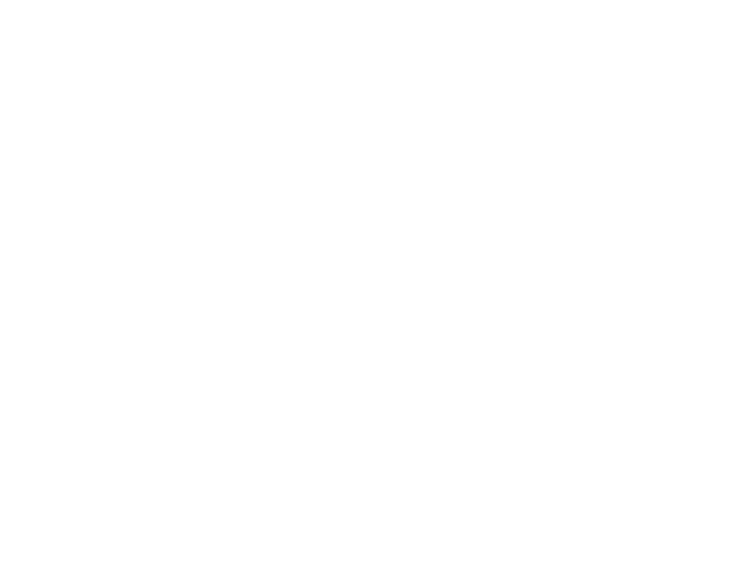
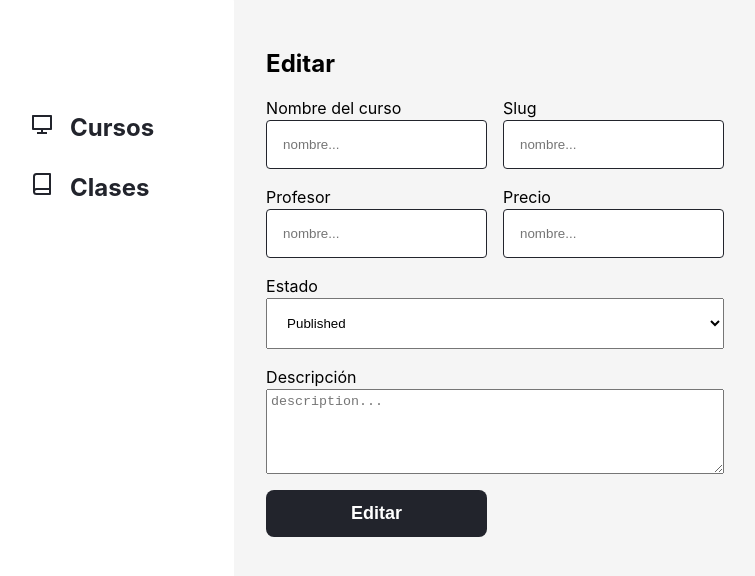
Before and after one commit to anthonysa0813/coursesClient, a React (Vite) app: page /course/1 in a window 1280 px wide. Before the commit this address had no page. Shown: the top 576 px of the page, without its empty margins (66-821 px from the left). Built offline with nearby package versions, Linux system fonts and the light colour scheme; no server answers.

Commit message:
edit section - with his function (done)

```diff
--- a/src/api/useFetch.ts
+++ b/src/api/useFetch.ts
@@ -28,3 +28,21 @@
   const data = await response.json();
   return data;
 };
+
+export const editFetch = async (endpoint: string, data: CoursesResponse) => {
+  const response = await fetch(`${URL_DEV}/${endpoint}/${data._id}`, {
+    method: "PUT",
+    headers: {
+      "Content-Type": "application/json",
+    },
+    body: JSON.stringify(data),
+  });
+  const dataResponse = await response.json();
+  return dataResponse;
+};
+
+export const getCourseFetch = async (endpoint: string, id: string) => {
+  const response = await fetch(`${URL_DEV}/${endpoint}/${id}`);
+  const data = await response.json();
+  return data;
+};
--- a/src/components/Table.tsx
+++ b/src/components/Table.tsx
@@ -1,5 +1,5 @@
 import React, { useEffect, useState } from "react";
-import { deleteFetch, getData, postfetch } from "../api/useFetch";
+import { deleteFetch, editFetch, getData, postfetch } from "../api/useFetch";
 import useForm from "../hooks/useForm";
 import { CoursesResponse } from "../interfaces";
 import { BoxModalToDelete, TableContainer } from "../styles/TableStyle";
@@ -9,15 +9,21 @@
 import TextArea from "./elements/TextArea";
 import Modal from "./Modal";
 import { ToastContainer, toast } from "react-toastify";
+import { Link } from "react-router-dom";
 
 const Table = () => {
   const [coursesData, setCoursesData] = useState<CoursesResponse[] | []>([]);
   const [blockActive, setBlockActive] = useState(false);
   const [showModal, seTshowModal] = useState(false);
   const [showModalToDelete, setShowModalToDelete] = useState(false);
+  const [currentCourse, setCurrentCourse] = useState<CoursesResponse>(
+    {} as CoursesResponse
+  );
+  const [showEdit, setShowEdit] = useState(false);
   const [error, setError] = useState(false);
   const notifySuccess = () => toast("Se creó el curso");
   const notifySuccessDelete = () => toast("Se eliminó el/los curso(s)");
+  const notifySuccessEdit = () => toast("Se editó el curso");
   const [coursesToDelete, setCoursesToDelete] = useState<String[] | []>([]);
   const [formInitialValue, setFormInitialValue] = useState({
     name: "",
@@ -27,7 +33,7 @@
     teacher: "",
   });
 
-  const { name, price, description, slug, teacher, handleChange } =
+  const { name, price, description, slug, teacher, handleChange, form } =
     useForm(formInitialValue);
 
   useEffect(() => {
@@ -42,6 +48,10 @@
 
   const showModalFunc = () => {
     seTshowModal((state) => !state);
+  };
+
+  const showModalEditFunc = () => {
+    setShowEdit((state) => !state);
   };
 
   const showModalToDeleteFunc = () => {
@@ -89,6 +99,22 @@
       notifySuccessDelete();
       showModalToDeleteFunc();
       window.location.reload();
+    });
+  };
+
+  const editFunc = (course: CoursesResponse) => {
+    setShowEdit((state) => !state);
+    setCurrentCourse(course);
+    setFormInitialValue(course);
+  };
+  const handleEdit = (e: React.FormEvent<HTMLFormElement>) => {
+    e.preventDefault();
+    editFetch("courses", form).then((res) => {
+      notifySuccessEdit();
+      setShowEdit(false);
+      setTimeout(() => {
+        window.location.reload();
+      }, 2000);
     });
   };
 
@@ -194,17 +220,13 @@
                   <div className="title">{course.name}</div>
                   <div className="slug">{course.slug}</div>
                   <div className="status">
-                    {course.status ? (
                     <div
                       className={`statusButton ${
                         course.status ? "published" : "draft"
                       }`}
                     >
-                        Published
+                      {course.status ? "published" : "draft"}
                     </div>
-                    ) : (
-                      "Draft"
-                    )}
                   </div>
                   <div className="price">
                     <div className={`statusButton priceBg`}>
@@ -212,7 +234,12 @@
                     </div>
                   </div>
                   <div className="duration">
-                    <div className="statusButton fill-warning">Editar</div>
+                    <div
+                      className="statusButton fill-warning"
+                      onClick={() => editFunc(course)}
+                    >
+                      <Link to={`/course/${course._id}`}>Editar</Link>
+                    </div>
                   </div>
                 </div>
               </>
--- a/src/hooks/useForm.tsx
+++ b/src/hooks/useForm.tsx
@@ -14,6 +14,7 @@
 
   return {
     ...form,
+    form,
     handleChange,
   };
 };
--- a/src/index.css
+++ b/src/index.css
@@ -57,6 +57,7 @@
 .outline-dark {
   border: 1px solid var(--color-black);
   color: var(--color-black);
+  background-color: var(--color-white);
 }
 
 .fill-dark {
@@ -68,6 +69,9 @@
   background-color: var(--color-orange);
   color: var(--color-white);
 }
+a {
+  color: var(--color-white);
+}
 
 .text-title {
   font-weight: bolder;
--- a/src/interfaces/index.ts
+++ b/src/interfaces/index.ts
@@ -2,7 +2,7 @@
   _id?: string;
   name: string;
   slug: string;
-  status?: boolean;
+  status?: boolean | string;
   teacher: string;
   price: string;
   description: string;
--- a/src/pages/Classes.tsx
+++ b/src/pages/Classes.tsx
@@ -4,7 +4,7 @@
 const Classes = () => {
   return (
     <MainLayout>
-      <h1>classes</h1>
+      <h1>Pronto aquí podrás ver tus clases....</h1>
     </MainLayout>
   );
 };
--- /dev/null
+++ b/src/pages/EditCourse.tsx
@@ -0,0 +1,156 @@
+import React, { useEffect, useState } from "react";
+import Input from "../components/elements/Input";
+import Label from "../components/elements/Label";
+import TextArea from "../components/elements/TextArea";
+import MainLayout from "../layout/MainLayout";
+import { EditForm } from "../styles/Edit";
+import { useParams } from "react-router-dom";
+import { editFetch, getCourseFetch } from "../api/useFetch";
+import { CoursesResponse } from "../interfaces";
+import useForm from "../hooks/useForm";
+import Button from "../components/elements/Button";
+import { ToastContainer, toast } from "react-toastify";
+
+const EditCourse = () => {
+  const { id = "" } = useParams();
+  const [currentCourse, setCurrentCourse] = useState<CoursesResponse>({
+    name: "",
+    price: "",
+    description: "",
+    status: true,
+    teacher: "",
+    slug: "",
+  });
+  const notifySuccess = () => toast.success("Se actualizó el curso");
+  // const [form, setForm] = useState({} as CoursesResponse)
+
+  const handleChange = (
+    e: React.ChangeEvent<
+      HTMLInputElement | HTMLTextAreaElement | HTMLSelectElement
+    >
+  ) => {
+    setCurrentCourse({
+      ...currentCourse,
+      [e.target.name]: e.target.value,
+    });
+  };
+
+  const changeStatusTrue = () => {
+    setCurrentCourse({
+      ...currentCourse,
+      status: true,
+    });
+  };
+  const changeStatusFalse = () => {
+    setCurrentCourse({
+      ...currentCourse,
+      status: false,
+    });
+  };
+
+  useEffect(() => {
+    getCourseFetch("courses", id).then((res) => {
+      console.log(res);
+      setCurrentCourse({
+        name: res.name,
+        price: res.price,
+        description: res.description,
+        status: res.status,
+        slug: res.slug,
+        teacher: res.teacher,
+      });
+    });
+  }, [id]);
+
+  const editSubmit = (e: React.FormEvent<HTMLFormElement>) => {
+    e.preventDefault();
+    editFetch("courses", {
+      ...currentCourse,
+      _id: id,
+      status: currentCourse.status == "published" ? true : false,
+    }).then((res) => {
+      console.log(res);
+      notifySuccess();
+      setTimeout(() => {
+        window.location.reload();
+      }, 2500);
+    });
+  };
+
+  return (
+    <MainLayout>
+      <h2>Editar</h2>
+      <ToastContainer />
+
+      <EditForm onSubmit={editSubmit}>
+        <div className="field">
+          <Label content="Nombre del curso" />
+          <Input
+            name="name"
+            placeholder="nombre..."
+            type="text"
+            value={currentCourse.name}
+            onChange={handleChange}
+          />
+        </div>
+        <div className="field">
+          <Label content="Slug" />
+          <Input
+            name="slug"
+            placeholder="nombre..."
+            type="text"
+            value={currentCourse.slug}
+            onChange={handleChange}
+          />
+        </div>
+        <div className="field">
+          <Label content="Profesor" />
+          <Input
+            name="teacher"
+            placeholder="nombre..."
+            type="text"
+            value={currentCourse.teacher}
+            onChange={handleChange}
+          />
+        </div>
+        <div className="field">
+          <Label content="Precio " />
+          <Input
+            name="price"
+            placeholder="nombre..."
+            type="text"
+            value={currentCourse.price}
+            onChange={handleChange}
+          />
+        </div>
+        <div className="field status">
+          <Label content="Estado" />
+          <select name="status" onChange={handleChange}>
+            <option value="published">Published</option>
+            <option value="draft">Draft</option>
+          </select>
+        </div>
+        <div className="field desc">
+          <Label content="Descripción" />
+          <TextArea
+            name="description"
+            placeholder="description..."
+            value={currentCourse.description}
+            onChange={handleChange}
+          />
+        </div>
+        <div className="field">
+          <Button
+            type="submit"
+            bg="fill-dark"
+            onClick={() => console.log("click baby")}
+          >
+            <span>Editar</span>
+          </Button>
+        </div>
+      </EditForm>
+    </MainLayout>
+  );
+};
+
+export default EditCourse;
--- a/src/routes/MainRoutes.tsx
+++ b/src/routes/MainRoutes.tsx
@@ -2,6 +2,7 @@
 import { BrowserRouter, Route, Routes } from "react-router-dom";
 import Classes from "../pages/Classes";
 import Courses from "../pages/Courses";
+import EditCourse from "../pages/EditCourse";
 
 const MainRoutes = () => {
   return (
@@ -9,6 +10,7 @@
       <Routes>
         <Route path="/" element={<Courses />} />
         <Route path="/classes" element={<Classes />} />
+        <Route path="/course/:id" element={<EditCourse />} />
       </Routes>
     </BrowserRouter>
   );
--- /dev/null
+++ b/src/styles/Edit.ts
@@ -0,0 +1,31 @@
+import styled from "styled-components";
+
+export const EditForm = styled.form`
+  display: grid;
+  width: 50%;
+  grid-template-columns: repeat(2, 1fr);
+  gap: 1rem;
+  .status {
+    grid-column: 1/-1;
+    select {
+      padding: 1rem;
+    }
+  }
+  .desc {
+    grid-column: 1/-1;
+    textarea {
+      padding: 0.25rem;
+    }
+  }
+  .field {
+    display: flex;
+    flex-direction: column;
+    input {
+      padding: 1rem;
+      border-radius: 0.25rem;
+      border: none;
+      outline: none;
+      border: 1px solid var(--color-black);
+    }
+  }
+`;
--- a/src/styles/Maingrid.ts
+++ b/src/styles/Maingrid.ts
@@ -3,10 +3,11 @@
 export const Maingrid = styled.div`
   display: grid;
   grid-template-columns: auto 1fr;
-  grid-template-rows: 100vh;
 `;
 
 export const MainContainer = styled.main`
   padding: 2rem;
   background-color: var(--color-gray100);
+  height: 100vh;
+  overflow: auto;
 `;
--- a/src/styles/TableStyle.ts
+++ b/src/styles/TableStyle.ts
@@ -1,8 +1,9 @@
 import styled from "styled-components";
 
 export const TableContainer = styled.div`
-  margin-block-start: 42px;
+  margin-block: 42px;
   padding-inline: 16px;
+
   .tableHead {
     display: flex;
     justify-content: space-between;
@@ -50,7 +51,12 @@
     background-color: var(--color-green);
   }
   .draft {
-    background-color: var(--color-gray200);
+    background-color: var(--color-gray100);
+    color: var(--color-black);
+    min-width: 70px;
+    display: flex;
+    justify-content: center;
+    align-items: center;
   }
   .priceBg {
     background-color: var(--color-purple);
```
Lines whose indentation alone changed are shown as unchanged.
